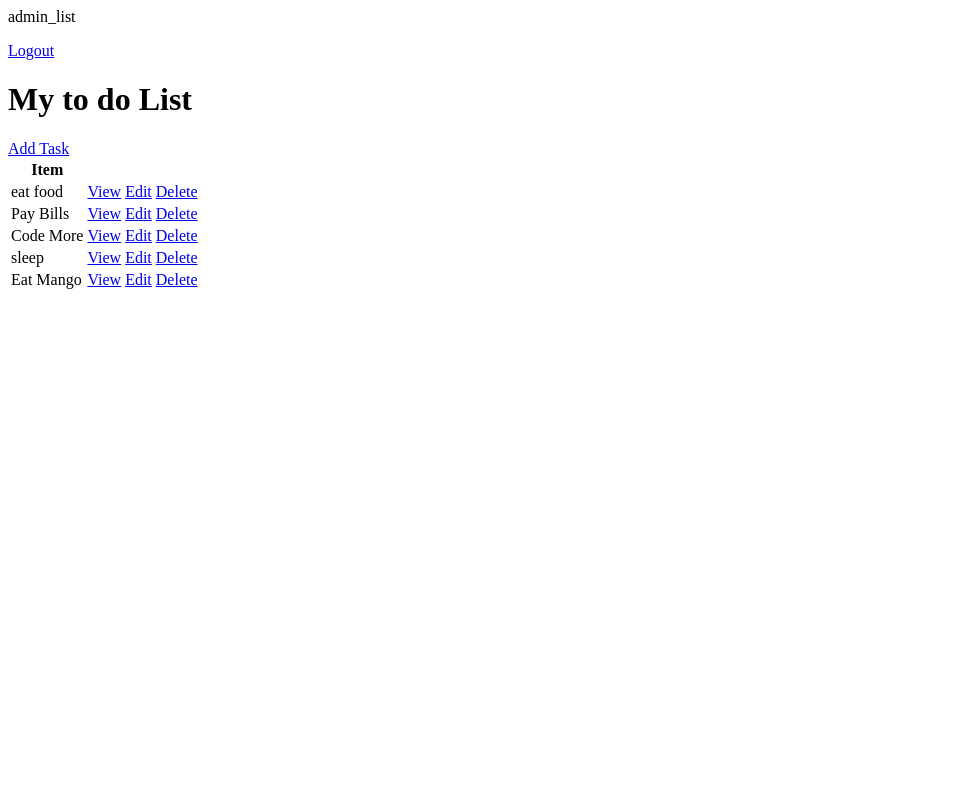
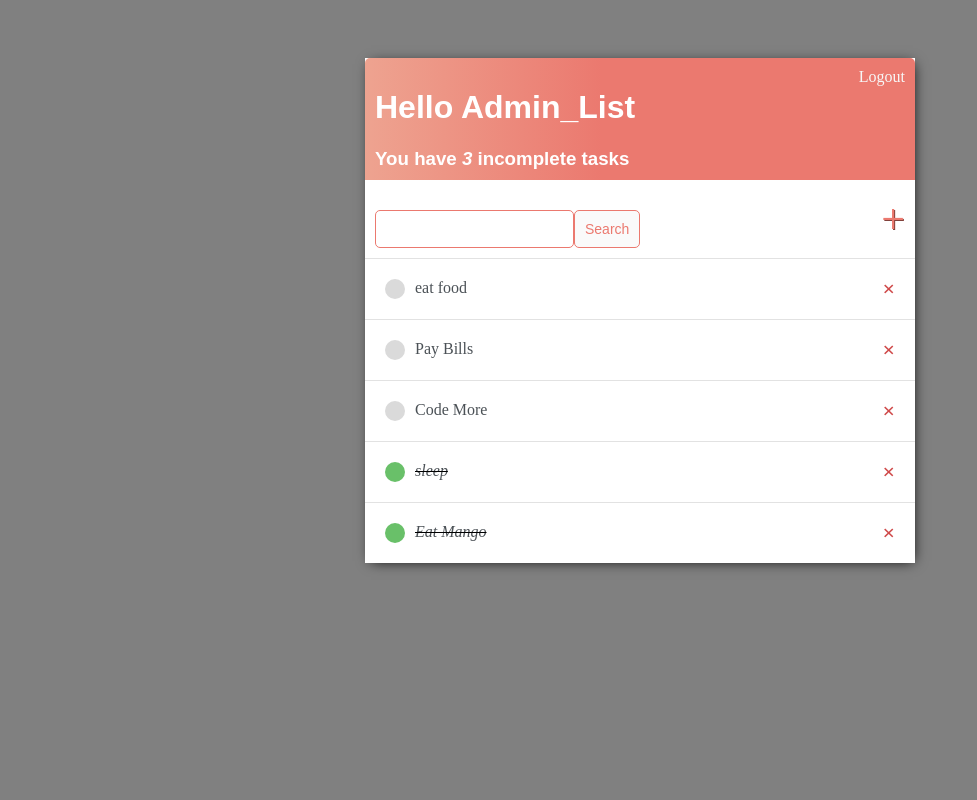
Before and after one commit to derrick00/ToDoList, a Django app: page / in a window 1280 px wide. Shown: the whole page, without its empty margins (0-977 px from the left). Run offline with Django 3.2, Linux system fonts and the light colour scheme; a user stored in the database is signed in; data comes from the database, SQL or seed files in the repository; both versions use the stored data as it was after the commit.

Commit message:
added a search functionality and styling

```diff
--- /dev/null
+++ b/base/templates/base/main.html
@@ -0,0 +1,139 @@
+<!DOCTYPE html>
+
+
+<html lang="en">
+<head>
+	<meta charset="UTF-8">
+    	<meta http-equiv="X-UA-Compatible" content="IE=edge">
+	<meta name="viewport" content="width=device-width, initial-scale=1.0">
+    	<title>To Do List</title>
+
+<style>
+Body{
+	background-color:grey;
+	font-family:;
+	padding-top:50px;
+}
+
+h1,h2,h3,h4,h5,h6{
+	font-family:'Railway', sans-serif;
+}
+
+a, p{
+	color:#4b5156;
+}
+
+.container{
+	max-width:550px;
+	margin:auto;
+	background-color:#fff;
+	-webkit-box-shadow: 2px 2px 13px -4px rgba(0, 0, 0, 21);
+	box-shadow: 2px 2px 13px -4px rgba(0, 0, 0, 21);
+}
+
+.header-bar{
+	display: flex;
+	justify-content: space-between;
+	color: #fff;
+	padding: 10px;
+	border-radius: 5px 5px 0 0;
+	background: linear-gradient(90deg, #EEA390 0%, #EB796F 43%, #EB796F 100%);
+}
+.header-bar a {
+	color:rgb(247, 247, 247);
+	text-decoration: none;
+}
+
+.task-wrapper {
+	display: flex;
+	align-items: center;
+	justify-content: space-between;
+	padding: 20px;
+	background-color: #fff;
+	border-top: 1px solid rgb(226, 226, 226);
+}
+
+.task-title {
+	display: flex;
+}
+
+.task-title a {
+	text-decoration: none;
+	color: #4b5156;
+	margin-left: 10px;
+}
+
+.task-complete-icon {
+	height:20px;
+	width:20px;
+	background-color: rgb(105, 192, 105);
+	border-radius: 50px;
+}
+
+.task-incomplete-icon {
+	height:20px;
+	width:20px;
+	background-color: rgb(218, 218, 218);
+	border-radius: 50px;
+}
+
+.delete-link{
+	text-decoration: none;
+	font-weight: 900;
+	color: #cf4949;
+	font-size: 22px;
+	line-height: 0;
+}
+
+#search-add-wrapper {
+	display: flex;
+	justify-content: space-between;
+	align-items: center;
+	padding: 10px;
+}
+
+#add-link {
+	color: #EB796F;
+	text-decoration: none;
+	font-size: 42px;
+	text-shadow: 1px 1px #81413b;
+}
+
+input[type=text],
+input[type=password],
+textarea {
+	border:1px solid #EB796F;
+	border-radius: 5px;
+	padding:10px;
+	width: 90%;
+}
+
+label {
+	padding-top:10px !important;
+	display: block;
+}
+
+.button {
+	border: 1px solid #EB796F;
+	background-color: #FAFAFA;
+	color: #EB796F;
+	padding: 10px;
+	font-size: 14px;
+	border-radius: 5px;
+	cursor: pointer;
+}
+
+.card-body{
+	padding: 20px;
+}
+
+</style>
+</head>
+<body>
+	<div class="container">
+		{% block content %}
+
+		{% endblock content %}
+	</div>
+</body>
+</html>
--- a/base/templates/base/task_list.html
+++ b/base/templates/base/task_list.html
@@ -1,28 +1,46 @@
-{% if request.user.is_authenticated %}
-	<p>{{ request.user }}</p>
+{% extends 'base/main.html' %}
+
+{% block content %}
+
+<div class=header-bar>
+	<div>
+		<h1>Hello {{ request.user |title }}</h1>
+		<h3 style="margin:0">You have <i>{{ count }}</i> incomplete task{{ count|pluralize:"s" }} </h3>
+	</div>
+	{% if request.user.is_authenticated %}
 	<a href="{% url 'logout' %}">Logout</a>
-{% else %}
-<a href="{% url 'login' %}">Login</a>
-{% endif %}
+	{% else %}
+	<a href="{% url 'login' %}">Login</a>
+	{% endif %}
+</div>
 
-<h1>My to do List</h1>
-<a href="{% url 'task-create' %}">Add Task </a>
+<div id="search-add-wrapper">
+	<form method="GET" style="margin-top: 20px; display: flex;">
+		<input type='text' name='search-area' value="{{ search_input }}">
+		<input class="button" type='submit' value='Search'>
+	</form>
+	<a id="add-link" href="{% url 'task-create' %}">&#x2b;</a>
+</div>
 
-
-<table>
-	<tr>
-		<th>Item</th>
-		<th></th>
-		<th></th>
-	</tr>
+<div class="task-items-wrapper">
 	{% for task in tasks %}
-	<tr>
-		<td>{{ task.title }}</td>
-		<td><a href="{% url 'task' task.id %}">View</a></td>
-		<td><a href="{% url 'task-update' task.id %}">Edit</a></td>
-		<td><a href="{% url 'task-delete' task.id %}">Delete</a></td>
-	</tr>
+		<div class="task-wrapper">
+			{% if task.complete %}
+			<div class="task-title">
+				<div class="task-complete-icon"></div>
+				<i><s><a href="{% url 'task-update' task.id %}">{{ task }}</a></s></i>
+			</div>
+			<a class="delete-link" href="{% url 'task-delete' task.id %}">&#215;</a>
+			{% else %}
+			<div class="task-title">
+				<div class="task-incomplete-icon"></div>
+				<a href="{% url 'task-update' task.id %}">{{ task }}</a>
+			</div>
+			<a class="delete-link" href="{% url 'task-delete' task.id%}">&#215;</a>
+			{% endif %}
+		</div>
 	{% empty %}
 	<h1> No items in List</h1>
 	{% endfor %}
-</table>
+</div>
+{% endblock content %}
--- a/base/views.py
+++ b/base/views.py
@@ -34,7 +34,7 @@ class RegisterPage(FormView):
     def get(self, *args, **kwargs):
         if self.request.user.is_authenticated:
             return redirect('tasks')
-        return super(REgisterPage, self).get(*args, **kwargs)
+        return super(RegisterPage, self).get(*args, **kwargs)
 
 
 class TaskList(LoginRequiredMixin, ListView):
@@ -45,7 +45,15 @@ class TaskList(LoginRequiredMixin, ListView):
         context = super().get_context_data(**kwargs)
         context['tasks'] = context['tasks'].filter(user=self.request.user)
         context['count'] = context['tasks'].filter(complete=False).count()
+
+        search_input = self.request.GET.get('search-area') or ''
+        if search_input:
+            context['tasks'] = context['tasks'].filter(
+                    title__startswith=search_input)  #(icontains) = search any letter in the title
+
+        context['search_input'] = search_input
         return context
+
 
 class TaskDetail(LoginRequiredMixin, DetailView):
     model = Task
```
Also changed, not shown: base/templates/base/login.html (+9 -3 lines), base/templates/base/register.html (+19 -4 lines), base/templates/base/task_confirm_delete.html (+10 -2 lines), base/templates/base/task_form.html (+14 -7 lines), db.sqlite3.
